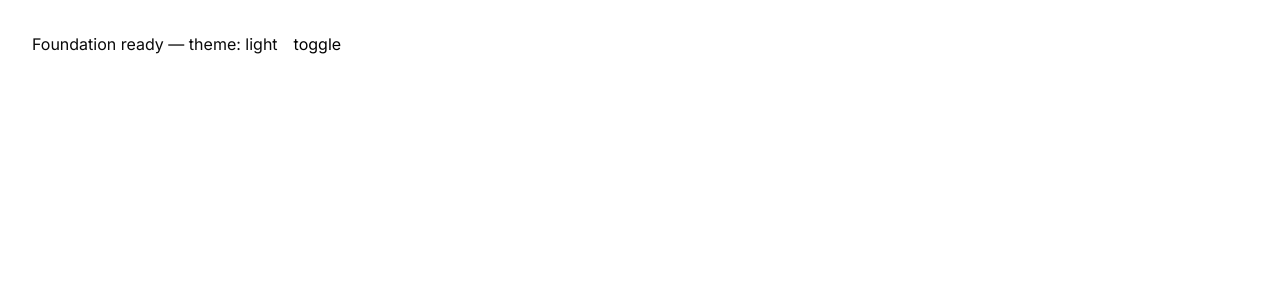
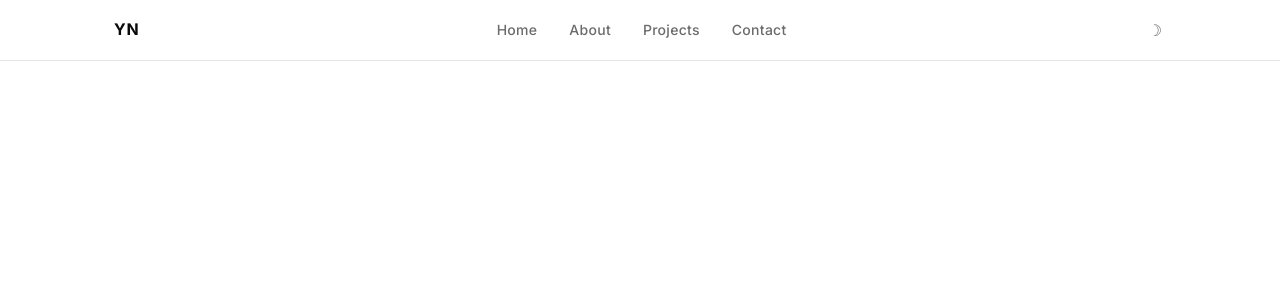
Before and after one commit to lanlines/portfolio, a React (Vite) app: page / in a window 1280 px wide. Shown: the top 300 px of the page. Built offline with nearby package versions, Linux system fonts and the light colour scheme.

Commit message:
feat: add Navbar component with theme toggle functionality

```diff
--- a/src/App.tsx
+++ b/src/App.tsx
@@ -1,5 +1,6 @@
 import { useEffect, useState } from 'react';
 import './styles/global.css';
+import Navbar from './components/Navbar/Navbar';
 
 type Theme = 'light' | 'dark';
 
@@ -21,11 +22,8 @@ export default function App() {
 
   return (
     <div>
-      {/* Components will be added here */}
-      <p style={{ padding: '2rem', color: 'var(--fg)' }}>
-        Foundation ready — theme: {theme}
-        <button onClick={toggleTheme} style={{ marginLeft: '1rem' }}>toggle</button>
-      </p>
+      <Navbar theme={theme} onToggleTheme={toggleTheme} />
+      {/* Sections will be added here */}
     </div>
   );
 }
--- /dev/null
+++ b/src/components/Navbar/Navbar.module.css
@@ -0,0 +1,112 @@
+.header {
+  position: sticky;
+  top: 0;
+  z-index: 100;
+  background-color: var(--bg);
+  border-bottom: 1px solid var(--border);
+  transition: background-color var(--transition), border-color var(--transition);
+}
+
+.nav {
+  display: flex;
+  align-items: center;
+  justify-content: space-between;
+  height: 60px;
+}
+
+/* Logo */
+.logo {
+  font-size: var(--text-base);
+  font-weight: var(--weight-bold);
+  letter-spacing: 0.05em;
+  color: var(--fg);
+  text-transform: uppercase;
+}
+
+.logo:hover {
+  opacity: 0.7;
+}
+
+/* Nav links */
+.links {
+  display: flex;
+  align-items: center;
+  gap: var(--space-8);
+}
+
+.link {
+  font-size: var(--text-sm);
+  font-weight: var(--weight-medium);
+  color: var(--muted);
+  letter-spacing: 0.02em;
+  transition: color var(--transition);
+}
+
+.link:hover {
+  color: var(--fg);
+}
+
+/* Actions: theme toggle + hamburger */
+.actions {
+  display: flex;
+  align-items: center;
+  gap: var(--space-4);
+}
+
+.themeToggle {
+  font-size: var(--text-base);
+  color: var(--muted);
+  padding: var(--space-1);
+  line-height: 1;
+  transition: color var(--transition);
+}
+
+.themeToggle:hover {
+  color: var(--fg);
+}
+
+/* Hamburger */
+.menuToggle {
+  display: none;
+  flex-direction: column;
+  justify-content: center;
+  gap: 5px;
+  width: 24px;
+  height: 24px;
+  padding: 0;
+}
+
+.bar {
+  display: block;
+  width: 100%;
+  height: 1.5px;
+  background-color: var(--fg);
+  transition: transform var(--transition), opacity var(--transition);
+}
+
+/* Mobile */
+@media (max-width: 768px) {
+  .menuToggle {
+    display: flex;
+  }
+
+  .links {
+    position: fixed;
+    inset: 60px 0 0 0;
+    flex-direction: column;
+    justify-content: center;
+    gap: var(--space-8);
+    background-color: var(--bg);
+    transform: translateX(100%);
+    transition: transform 250ms ease;
+    z-index: 99;
+  }
+
+  .links.open {
+    transform: translateX(0);
+  }
+
+  .link {
+    font-size: var(--text-xl);
+  }
+}
--- /dev/null
+++ b/src/components/Navbar/Navbar.tsx
@@ -0,0 +1,63 @@
+import { useState } from 'react';
+import styles from './Navbar.module.css';
+
+type Theme = 'light' | 'dark';
+
+interface NavbarProps {
+  theme: Theme;
+  onToggleTheme: () => void;
+}
+
+const links = [
+  { label: 'Home', href: '#home' },
+  { label: 'About', href: '#about' },
+  { label: 'Projects', href: '#projects' },
+  { label: 'Contact', href: '#contact' },
+];
+
+export default function Navbar({ theme, onToggleTheme }: NavbarProps) {
+  const [menuOpen, setMenuOpen] = useState(false);
+
+  const closeMenu = () => setMenuOpen(false);
+
+  return (
+    <header className={styles.header}>
+      <nav className={`${styles.nav} container`}>
+        <a href="#home" className={styles.logo} onClick={closeMenu}>
+          YN
+        </a>
+
+        <ul className={`${styles.links} ${menuOpen ? styles.open : ''}`}>
+          {links.map(({ label, href }) => (
+            <li key={href}>
+              <a href={href} className={styles.link} onClick={closeMenu}>
+                {label}
+              </a>
+            </li>
+          ))}
+        </ul>
+
+        <div className={styles.actions}>
+          <button
+            className={styles.themeToggle}
+            onClick={onToggleTheme}
+            aria-label={`Switch to ${theme === 'light' ? 'dark' : 'light'} mode`}
+          >
+            {theme === 'light' ? '☽' : '○'}
+          </button>
+
+          <button
+            className={styles.menuToggle}
+            onClick={() => setMenuOpen(o => !o)}
+            aria-label={menuOpen ? 'Close menu' : 'Open menu'}
+            aria-expanded={menuOpen}
+          >
+            <span className={`${styles.bar} ${menuOpen ? styles.barOpen : ''}`} />
+            <span className={`${styles.bar} ${menuOpen ? styles.barOpen : ''}`} />
+            <span className={`${styles.bar} ${menuOpen ? styles.barOpen : ''}`} />
+          </button>
+        </div>
+      </nav>
+    </header>
+  );
+}
```
